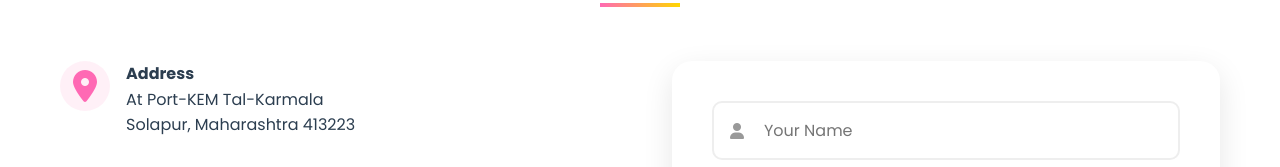
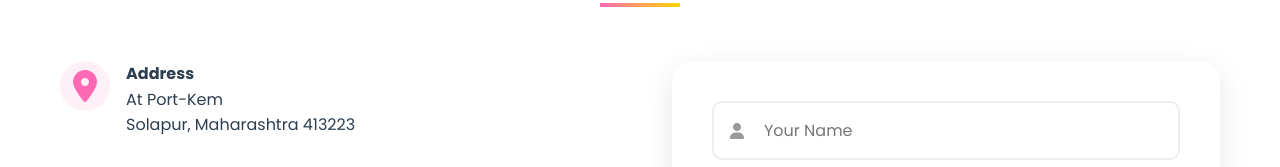
Before and after one commit to ankurenterprieses/ankur--enterprises--website, a plain HTML site: page index.html in a window 1280 px wide. Shown: the part 5051-5218 px from the top of the page. Drawn offline with Linux system fonts and the light colour scheme; animation ran at ten frames a second.

Commit message:
Update index.html

```diff
--- a/index.html
+++ b/index.html
@@ -230,7 +230,7 @@
                         <i class="fas fa-map-marker-alt"></i>
                         <div>
                             <h4>Address</h4>
-                            <p>At Port-KEM Tal-Karmala <br>Solapur, Maharashtra 413223</p>
+                            <p>At Port-Kem <br>Solapur, Maharashtra 413223</p>
                         </div>
                     </div>
                     <div class="contact-item">
```
